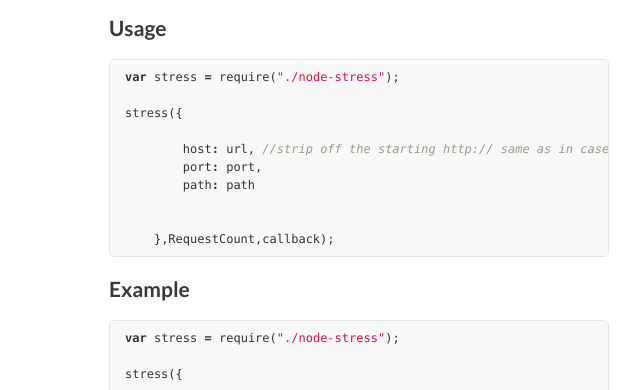
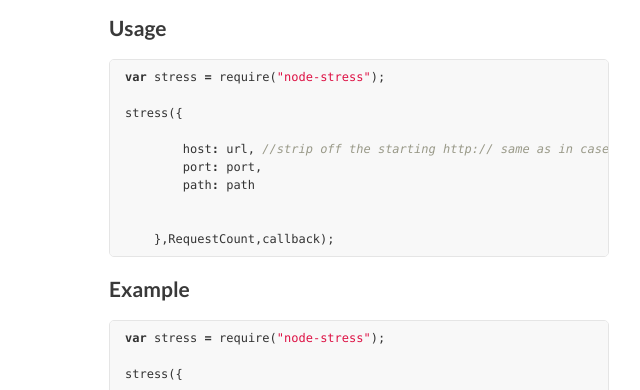
Before and after one commit to mithunsatheesh/node-stress, a plain HTML site: page index.html in a window 1280 px wide. Shown: the part 275-665 px from the top of the page, 461-1101 px from the left. Drawn offline with Linux system fonts and the light colour scheme.

Commit message:
Update index.html

```diff
--- a/index.html
+++ b/index.html
@@ -39,7 +39,7 @@
 
 <h2>Usage</h2>
 
-<div class="highlight"><pre><span class="kd">var</span> <span class="nx">stress</span> <span class="o">=</span> <span class="nx">require</span><span class="p">(</span><span class="s2">"./node-stress"</span><span class="p">);</span>
+<div class="highlight"><pre><span class="kd">var</span> <span class="nx">stress</span> <span class="o">=</span> <span class="nx">require</span><span class="p">(</span><span class="s2">"node-stress"</span><span class="p">);</span>
 
 <span class="nx">stress</span><span class="p">({</span>
 
@@ -53,7 +53,7 @@
 
 <h2>Example</h2>
 
-<div class="highlight"><pre><span class="kd">var</span> <span class="nx">stress</span> <span class="o">=</span> <span class="nx">require</span><span class="p">(</span><span class="s2">"./node-stress"</span><span class="p">);</span>
+<div class="highlight"><pre><span class="kd">var</span> <span class="nx">stress</span> <span class="o">=</span> <span class="nx">require</span><span class="p">(</span><span class="s2">"node-stress"</span><span class="p">);</span>
 
 <span class="nx">stress</span><span class="p">({</span>
 
```
